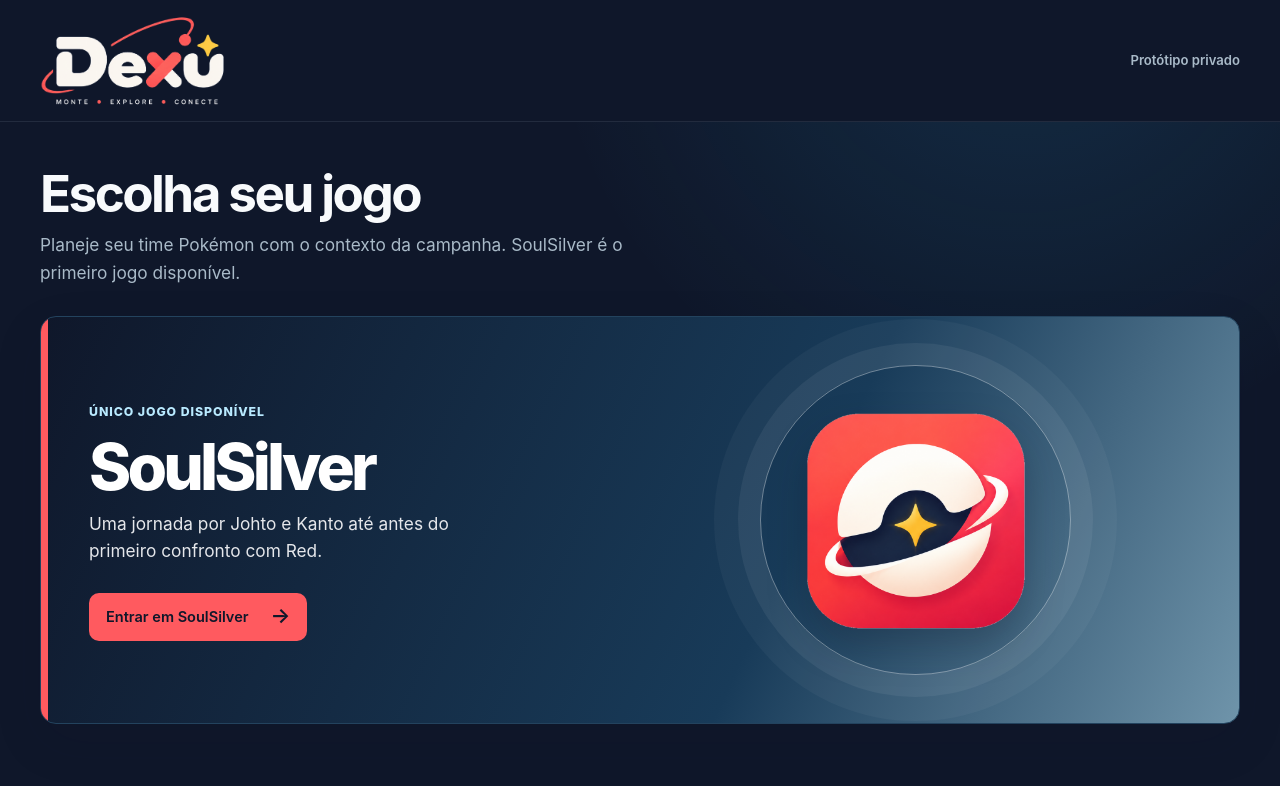
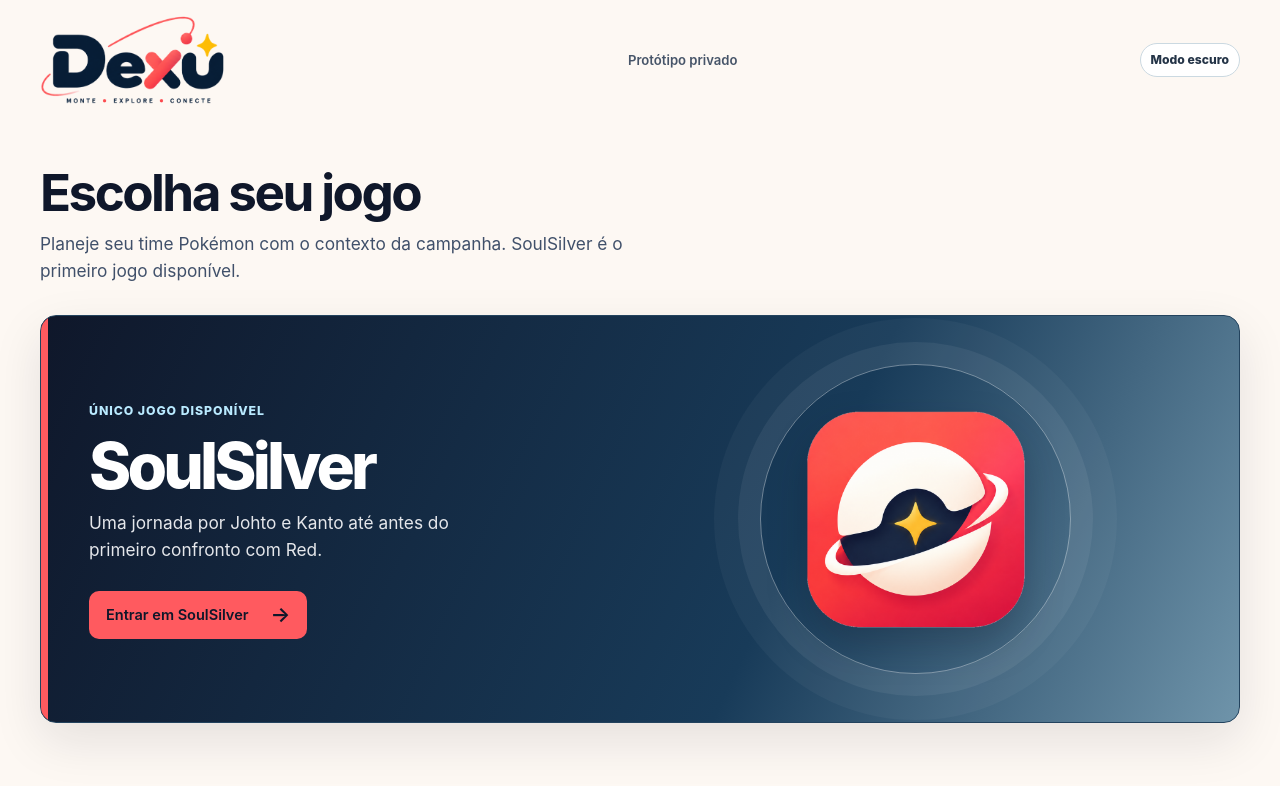
Before and after one commit to Thomazrlima/Dexu, a React (Vite) app: page / in a window 1280 px wide. Shown: the top 786 px of the page. Built offline with nearby package versions, Linux system fonts and the light colour scheme.

Commit message:
feat: implement theme toggle functionality and update styles for dark mode

```diff
--- a/src/main.tsx
+++ b/src/main.tsx
@@ -1,6 +1,7 @@
-import React from 'react'
+import React, { useEffect, useState } from 'react'
 import { createRoot } from 'react-dom/client'
-import logoUrl from '../assets/visuals/dexu-logo-cutout-to-dark.png'
+import lightLogoUrl from '../assets/visuals/dexu-logo-cutout.png'
+import darkLogoUrl from '../assets/visuals/dexu-logo-cutout-to-dark.png'
 import iconUrl from '../assets/visuals/dexu-icon-cutout.png'
 import { CampaignPokedexPage, SavedTeamsPage, SoulSilverArea, TeamBuilderPage } from './SoulSilver'
 import './styles.css'
@@ -11,21 +12,30 @@
 
 const upcomingGames = ['HeartGold', 'Emerald', 'Platinum'] as const
 
-function SiteHeader() {
+type Theme = 'light' | 'dark'
+
+function ThemeToggle({ theme, onToggle }: { theme: Theme; onToggle: () => void }) {
+  const isDark = theme === 'dark'
+  return <button className='theme-toggle' type='button' onClick={onToggle}>{isDark ? 'Modo claro' : 'Modo escuro'}</button>
+}
+
+function SiteHeader({ theme, onToggleTheme }: { theme: Theme; onToggleTheme: () => void }) {
+  const logoUrl = theme === 'dark' ? darkLogoUrl : lightLogoUrl
   return (
     <header className="site-header">
       <div className="brand">
         <img className="brand__logo" src={logoUrl} alt="Dexu. Monte, explore, conecte." />
       </div>
       <span className="header-context">Protótipo privado</span>
+      <ThemeToggle theme={theme} onToggle={onToggleTheme} />
     </header>
   )
 }
 
-function EntryPage() {
+function EntryPage({ theme, onToggleTheme }: { theme: Theme; onToggleTheme: () => void }) {
   return (
     <>
-      <SiteHeader />
+      <SiteHeader theme={theme} onToggleTheme={onToggleTheme} />
       <main id="conteudo" className="page-shell">
         <section className="entry-heading" aria-labelledby="entry-title">
           <h1 id="entry-title">Escolha seu jogo</h1>
@@ -63,11 +73,11 @@
   )
 }
 
-function SoulSilverPage({ path }: { path: string }) {
+function SoulSilverPage({ path, theme, onToggleTheme }: { path: string; theme: Theme; onToggleTheme: () => void }) {
   const builderId = path.match(/^\/soulsilver\/times\/([a-f0-9-]+)$/)?.[1]
   return (
     <>
-      <SiteHeader />
+      <SiteHeader theme={theme} onToggleTheme={onToggleTheme} />
       <main id="conteudo" className="page-shell page-shell--game">
         <nav className='breadcrumbs' aria-label='Navegação contextual'><a className='back-link' aria-label={path === '/soulsilver' ? 'Voltar aos jogos' : 'Voltar a SoulSilver'} href={path === '/soulsilver' ? '/' : '/soulsilver'}><span aria-hidden='true'>←</span><span>{path === '/soulsilver' ? 'Jogos' : 'SoulSilver'}</span></a></nav>
         {path === '/soulsilver' ? <SoulSilverArea /> : path === '/soulsilver/pokedex' ? <CampaignPokedexPage /> : path === '/soulsilver/times' ? <SavedTeamsPage /> : builderId ? <TeamBuilderPage id={builderId} /> : <p>Área não encontrada.</p>}
@@ -77,10 +87,19 @@
 }
 
 function App() {
+  const [theme, setTheme] = useState<Theme>(() => (window.localStorage.getItem('dexu-theme') === 'dark' ? 'dark' : 'light'))
+
+  useEffect(() => {
+    document.documentElement.dataset.theme = theme
+    window.localStorage.setItem('dexu-theme', theme)
+  }, [theme])
+
+  const toggleTheme = () => setTheme((current) => (current === 'dark' ? 'light' : 'dark'))
+
   return (
     <>
       <a className="skip-link" href="#conteudo">Pular para o conteúdo</a>
-      {window.location.pathname.startsWith('/soulsilver') ? <SoulSilverPage path={window.location.pathname} /> : <EntryPage />}
+      {window.location.pathname.startsWith('/soulsilver') ? <SoulSilverPage path={window.location.pathname} theme={theme} onToggleTheme={toggleTheme} /> : <EntryPage theme={theme} onToggleTheme={toggleTheme} />}
     </>
   )
 }
--- a/src/styles.css
+++ b/src/styles.css
@@ -449,8 +449,10 @@
 }
 
 /* Dexu night mode */
-:root { color: #e8f1f7; background: #0f172a; color-scheme: dark; }
-body { background: #0f172a; color: #e8f1f7; }
+:root[data-theme='dark'] { color: #e8f1f7; background: #0f172a; color-scheme: dark; }
+:root[data-theme='dark'] body { background: #0f172a; color: #e8f1f7; }
+/* Legacy global overrides retired: theme styles now live at the end of this file. */
+/*
 .site-header { border-bottom: 1px solid rgb(148 163 184 / .14); }
 .header-context, .workspace__heading p, .team-heading-inline p, .entry-heading p, .field-help { color: #a9bac8; }
 .skip-link { background: #f8fafc; color: #0f172a; }
@@ -500,6 +502,7 @@
 .icon-button, .pokedex-dialog__panel header > button { border-color: #3b566b !important; background: #1b2a3d !important; color: #f8fafc; }
 .campaign-pokedex__grid article { background: #172235; }
 @media (prefers-color-scheme: light) { :root { color-scheme: dark; } }
+*/
 
 .coverage-matrix { margin-top: 24px; padding: 24px; border: 1px solid #dce5eb; border-radius: 12px; background: #fff; }
 .field-capabilities { display: grid; grid-template-columns: auto 1fr; gap: 4px 24px; margin-top: 12px; padding: 16px 20px; border: 1px solid #dce5eb; border-radius: 12px; background: #f9fcfd; }
@@ -609,6 +612,39 @@
 .type-badge--normal { background: var(--type-normal); }.type-badge--fire { background: var(--type-fire); }.type-badge--water { background: var(--type-water); }.type-badge--electric { background: var(--type-electric); }.type-badge--grass { background: var(--type-grass); }.type-badge--ice { background: var(--type-ice); }.type-badge--fighting { background: var(--type-fighting); }.type-badge--poison { background: var(--type-poison); }.type-badge--ground { background: var(--type-ground); }.type-badge--flying { background: var(--type-flying); }.type-badge--psychic { background: var(--type-psychic); }.type-badge--bug { background: var(--type-bug); }.type-badge--rock { background: var(--type-rock); }.type-badge--ghost { background: var(--type-ghost); }.type-badge--dragon { background: var(--type-dragon); }.type-badge--dark { background: var(--type-dark); }.type-badge--steel { background: var(--type-steel); }
 .team-slot { transition: transform .18s ease, border-color .18s ease, box-shadow .18s ease; }
 .team-slot:hover { transform: translateY(-3px); border-color: #8bdcfb; box-shadow: 0 10px 20px rgb(15 23 42 / .08); }
+
+.theme-toggle { display: inline-flex; align-items: center; gap: 7px; min-height: 34px; padding: 6px 10px; border: 1px solid #cbd9e1; border-radius: 999px; background: #fff; color: #243447; font: 800 .76rem/1 Inter, sans-serif; }
+.theme-toggle:hover { border-color: #2ec5ff; background: #eefbff; }
+.theme-toggle:focus-visible { outline: 3px solid rgb(46 197 255 / .42); outline-offset: 3px; }
+:root[data-theme='dark'] .site-header { border-bottom: 1px solid rgb(148 163 184 / .2); }
+:root[data-theme='dark'] .page-shell { background: radial-gradient(circle at 84% -12%, rgb(46 197 255 / .12), transparent 30rem), #0f172a; }
+:root[data-theme='dark'] .header-context, :root[data-theme='dark'] .team-heading-inline p, :root[data-theme='dark'] .entry-heading p, :root[data-theme='dark'] .field-help, :root[data-theme='dark'] .moveset__heading span, :root[data-theme='dark'] .moveset__note { color: #adc3d3; }
+:root[data-theme='dark'] .workspace__heading h1, :root[data-theme='dark'] .team-heading-inline h1, :root[data-theme='dark'] .entry-heading h1, :root[data-theme='dark'] .section-heading h2, :root[data-theme='dark'] .coverage-matrix__header h2, :root[data-theme='dark'] .moveset__heading h4 { color: #f8fafc; }
+:root[data-theme='dark'] .team-strip, :root[data-theme='dark'] .coverage-matrix, :root[data-theme='dark'] .field-capabilities, :root[data-theme='dark'] .campaign-pokedex__grid article, :root[data-theme='dark'] .pokedex-dialog__grid button { border-color: #2d4155; background: #172235; color: #e8f1f7; }
+:root[data-theme='dark'] .coverage-matrix__header p, :root[data-theme='dark'] .field-capabilities p, :root[data-theme='dark'] .field-capabilities small, :root[data-theme='dark'] .campaign-pokedex__grid p { color: #adc3d3; }
+:root[data-theme='dark'] .team-slot { border-color: #2d4155; background: #152033; color: #e8f1f7; }
+:root[data-theme='dark'] .team-slot--empty { background: #131e2f; color: #adc3d3; }
+:root[data-theme='dark'] .team-slot:hover, :root[data-theme='dark'] .team-slot__button:hover { background: #1c2c43; border-color: #2ec5ff; }
+:root[data-theme='dark'] .team-slot__button.is-selected { background: linear-gradient(160deg, #263047, #183846); box-shadow: inset 0 3px #ff5a5f, inset 0 0 0 1px #2ec5ff; }
+:root[data-theme='dark'] .member-card { border-color: #2d4155; color: #e8f1f7; }
+:root[data-theme='dark'] .acquisition { background: #172d3d; color: #d5e7f2; }
+:root[data-theme='dark'] .move-slot__trigger { border-color: #41576a; background: #162234; color: #c8d9e5; }
+:root[data-theme='dark'] .move-slot__trigger.is-filled { border-color: #3b566b; background: #1b293b; color: #f0f7fb; }
+:root[data-theme='dark'] .move-slot__trigger small { color: #adc3d3; }
+:root[data-theme='dark'] .move-picker, :root[data-theme='dark'] .picker__menu, :root[data-theme='dark'] .pokedex-dialog__panel { border-color: #3b566b; background: #172235; color: #e8f1f7; }
+:root[data-theme='dark'] .move-picker input { border-color: #455e71; background: #101a29; color: #f0f7fb; }
+:root[data-theme='dark'] .coverage-tabs { background: #1c2b3e; }
+:root[data-theme='dark'] .coverage-tabs button { color: #d5e2eb; }
+:root[data-theme='dark'] .coverage-tabs button[aria-selected='true'] { background: #ff5a5f; color: #fff; }
+:root[data-theme='dark'] .matrix-scroll { border-color: #334a5e; background: #101a29; }
+:root[data-theme='dark'] .coverage-table thead th { background: #1a293b; color: #d5e2eb; }
+:root[data-theme='dark'] .coverage-table thead th:first-child, :root[data-theme='dark'] .coverage-table tbody th { background: #142033; color: #f8fafc; }
+:root[data-theme='dark'] .coverage-table th, :root[data-theme='dark'] .coverage-table td { border-color: #263b4d; }
+:root[data-theme='dark'] .matrix-cell { background: #263746; color: #e7f1f7; }
+:root[data-theme='dark'] .matrix-summary--weak { background: #482832; color: #ffced1; }
+:root[data-theme='dark'] .matrix-summary--resist, :root[data-theme='dark'] .matrix-summary--covered { background: #173d35; color: #b9f0d3; }
+:root[data-theme='dark'] .theme-toggle { border-color: #3b566b; background: #1b2a3d; color: #f8fafc; }
+:root[data-theme='dark'] .theme-toggle:hover { border-color: #2ec5ff; background: #243a4c; }
 .team-slot__button.is-selected { box-shadow: inset 0 3px #ff5a5f, inset 0 0 0 1px #2ec5ff, 0 8px 18px rgb(46 197 255 / .14); }
 .team-slot__types { display: flex; flex-wrap: wrap; justify-content: center; gap: 4px; min-height: 20px; padding: 0 5px 3px; }
 .team-slot__types .type-badge { font-size: .56rem; }
```
